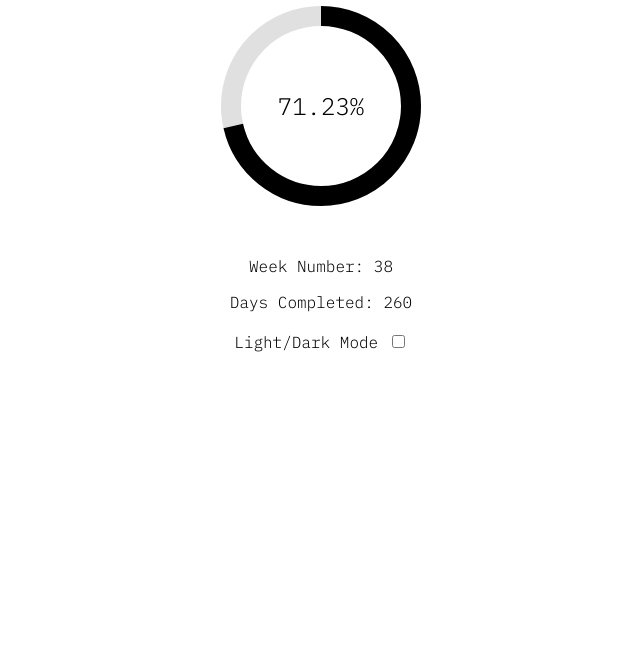
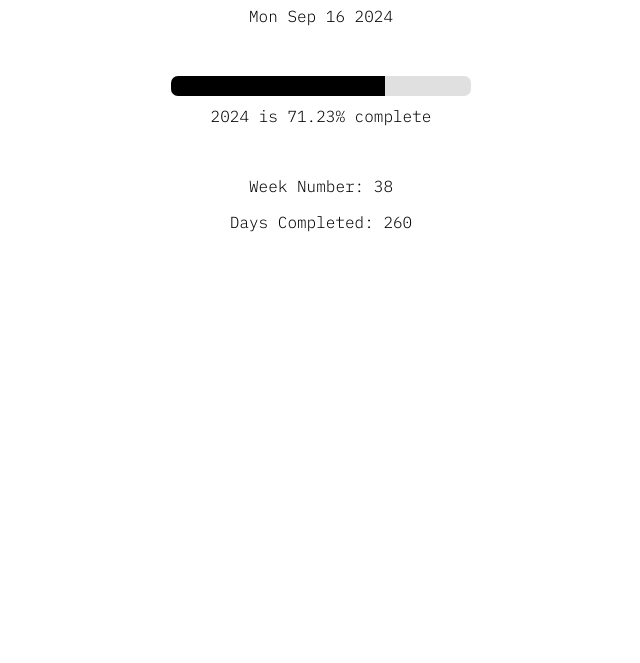
Before and after one commit to amandamashburn/calendar-utility, a plain HTML site: page index.html in a window 1280 px wide. Shown: the part 137-800 px from the top of the page, without its empty margins (319-959 px from the left). Drawn offline with Linux system fonts and the light colour scheme.

Commit message:
Redesign

```diff
--- a/index.html
+++ b/index.html
@@ -6,25 +6,25 @@
     <title>Calendar Utility</title>
     <link href="https://fonts.googleapis.com/css2?family=IBM+Plex+Mono:wght@300&display=swap" rel="stylesheet">
     <link rel="stylesheet" href="style.css">
+    <link rel="stylesheet" href="https://cdnjs.cloudflare.com/ajax/libs/font-awesome/6.4.2/css/all.min.css">
 </head>
 <body>
     <div class="container">
-        <h1 id="current-date"></h1>
+        <h1>Track the Year</h1>
+        <p id="current-date"></p>
         <div id="progress-container">
-            <svg width="200" height="200" viewBox="0 0 100 100">
-                <circle cx="50" cy="50" r="45" stroke="#E0E0E0" stroke-width="10" fill="none" />
-                <circle cx="50" cy="50" r="45" stroke="#000" stroke-width="10" fill="none" stroke-dasharray="283" stroke-dashoffset="283" id="progress-bar" transform="rotate(-90 50 50)"/>
-            </svg>
-            <div id="progress-text"></div>
+            <div id="progress-bar">
+                <div id="progress-fill"></div>
+            </div>
+            <div id="year-completed"></div>
         </div>
         <div class="info-section">
             <p>Week Number: <span id="week-number"></span></p>
             <p>Days Completed: <span id="day-number"></span></p>
         </div>
-        <div class="toggle-switch">
-            <label for="mode-toggle">Light/Dark Mode</label>
-            <input type="checkbox" id="mode-toggle">
-        </div>
+        <a href="https://x.com/AmandaMashburn0" target="_blank" rel="noopener noreferrer" class="x-icon">
+            <i class="fa-brands fa-square-x-twitter"></i>
+        </a>
     </div>
     <script src="script.js"></script>
 </body>
--- a/script.js
+++ b/script.js
@@ -27,17 +27,30 @@ function getDayOfYear(d) {
 }
 document.getElementById("day-number").textContent = getDayOfYear(today);
 
-// Donut chart progress
+// Chart progress
 const progressBar = document.getElementById('progress-bar');
 const totalDays = 365;
 const dayOfYear = getDayOfYear(today);
 const percentageComplete = (dayOfYear / totalDays) * 100;
 
-progressBar.style.strokeDashoffset = 283 - (283 * (percentageComplete / 100));
-document.getElementById('progress-text').textContent = `${percentageComplete.toFixed(2)}%`;
+function updateProgress() {
+    const now = new Date();
+    const currentYear = now.getFullYear();
+    const start = new Date(currentYear, 0, 0);
+    const diff = now - start;
+    const oneDay = 1000 * 60 * 60 * 24;
+    const day = Math.floor(diff / oneDay);
+    const percentage = (day / 365) * 100;
 
-// Toggle light/dark mode
-const toggle = document.getElementById('mode-toggle');
-toggle.addEventListener('change', () => {
-    document.body.classList.toggle('dark-mode');
-});
+    const progressFill = document.getElementById('progress-fill');
+    const progressText = document.getElementById('progress-text');
+    const yearCompleted = document.getElementById('year-completed');
+    const currentDate = document.getElementById('current-date');
+
+    progressFill.style.width = `${percentage}%`;
+    yearCompleted.textContent = `${currentYear} is ${percentage.toFixed(2)}% complete`;
+    currentDate.textContent = now.toDateString(); // Display the current date
+}
+
+// Call updateProgress when the page loads
+document.addEventListener('DOMContentLoaded', updateProgress);
--- a/style.css
+++ b/style.css
@@ -7,34 +7,42 @@ body {
 }
 
 #progress-container {
-    position: relative;
-    width: 200px;
-    height: 200px;
+    width: 100%;
+    max-width: 300px;
     margin: 20px auto;
+    text-align: center;
 }
 
-#progress-text {
-    position: absolute;
-    top: 50%;
-    left: 50%;
-    transform: translate(-50%, -50%);
-    font-size: 24px;
+#progress-bar {
+    width: 100%;
+    height: 20px;
+    background-color: #E0E0E0;
+    border-radius: 7px;
+    overflow: hidden;
+    margin-top: 50px;
 }
 
-.toggle-switch {
-    margin-top: 20px;
+#progress-fill {
+    height: 100%;
+    background-color: #000;
+    width: 0%; /* This will be updated by JavaScript */
+    transition: width 0.5s ease-in-out;
 }
 
-/* Light/Dark mode styles */
-.dark-mode {
-    background-color: black;
-    color: white;
-}
-
-.dark-mode #progress-bar {
-    stroke: white;
+#year-completed {
+    margin-top: 10px;
+    font-size: 16px;
 }
 
 .info-section {
     margin-top: 50px;
 }
+
+.x-icon {
+    display: inline-block;
+    color: black;
+    font-size: 24px;
+    text-decoration: none;
+    padding-top: 20px;
+    margin-top: 20px;
+}
```
